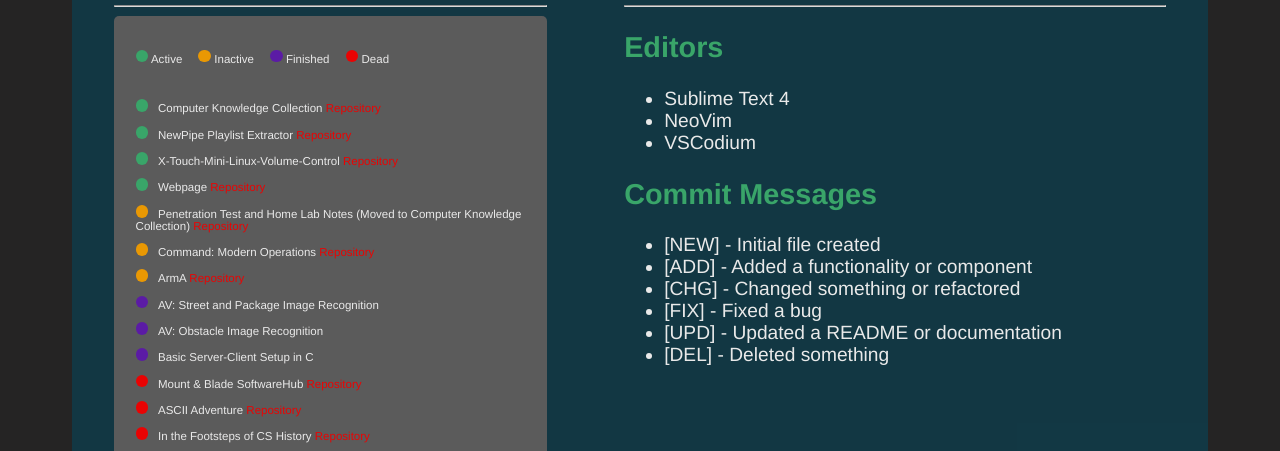
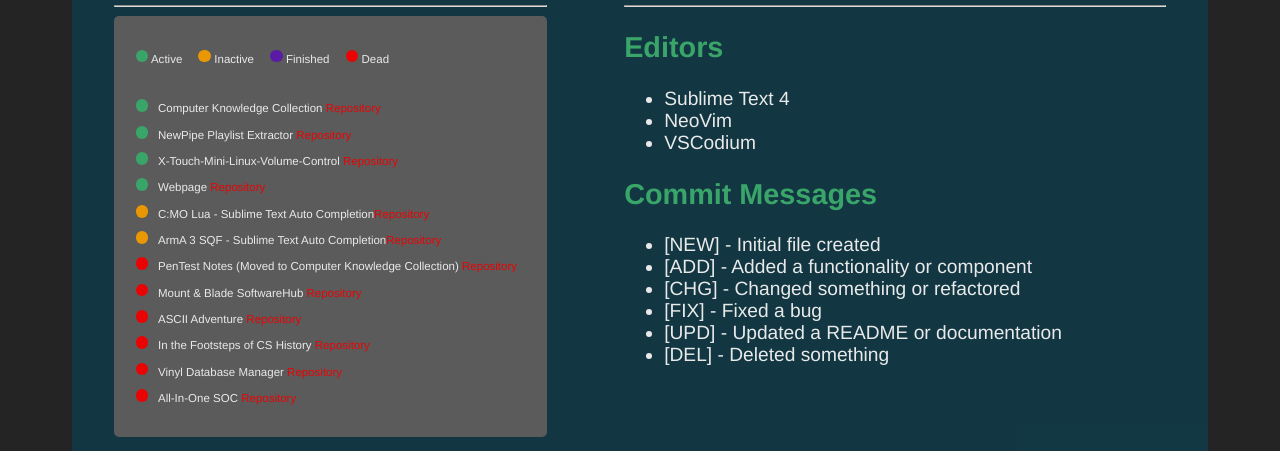
Before and after one commit to Quasolaris/quasolaris-webpage, a plain HTML site: page code/code.html in a window 1280 px wide. Shown: the part 340-791 px from the top of the page. Drawn offline with Linux system fonts and the light colour scheme.

Commit message:
[CHG] -  Repositories List on Code page

```diff
--- a/code/code.html
+++ b/code/code.html
@@ -37,24 +37,15 @@
                 <span class="dot-active"></span>&nbsp;&nbsp;&nbsp;Webpage <a href="https://github.com/Quasolaris/quasolaris-webpage" target="_blank"> Repository</a>
               </p>
               <p>
-                <span class="dot-inactive"></span>&nbsp;&nbsp;&nbsp;Penetration Test and Home Lab Notes (Moved to Computer Knowledge Collection)<a href="https://codeberg.org/Quasolaris/Pentest_Toolkit" target="_blank"> Repository</a>
-              </p>
-              <p>
-                <span class="dot-inactive"></span>&nbsp;&nbsp;&nbsp;Command: Modern Operations <a href="https://github.com/Quasolaris/CommandModernOperations" target="_blank">Repository</a>
+                <span class="dot-inactive"></span>&nbsp;&nbsp;&nbsp;C:MO Lua - Sublime Text Auto Completion<a href="https://github.com/Quasolaris/CommandModernOperations" target="_blank">Repository</a>
               </p>
               <p>
                 <p>
-                  <span class="dot-inactive"></span>&nbsp;&nbsp;&nbsp;ArmA <a href="https://github.com/Quasolaris/ArmA" target="_blank">Repository</a>
+                  <span class="dot-inactive"></span>&nbsp;&nbsp;&nbsp;ArmA 3 SQF - Sublime Text Auto Completion<a href="https://github.com/Quasolaris/ArmA" target="_blank">Repository</a>
                 </p>
                 <p>
-                  <span class="dot-finished"></span>&nbsp;&nbsp;&nbsp;AV: Street and Package Image Recognition
-                </p>
-                <p>
-                  <span class="dot-finished"></span>&nbsp;&nbsp;&nbsp;AV: Obstacle Image Recognition
-                </p>
-                <p>
-                  <span class="dot-finished"></span>&nbsp;&nbsp;&nbsp;Basic Server-Client Setup in C
-                </p>
+                <span class="dot-dead"></span>&nbsp;&nbsp;&nbsp;PenTest Notes (Moved to Computer Knowledge Collection)<a href="https://codeberg.org/Quasolaris/Pentest_Toolkit" target="_blank"> Repository</a>
+              </p>
                 <p>
                   <span class="dot-dead"></span>&nbsp;&nbsp;&nbsp;Mount & Blade SoftwareHub <a href="https://github.com/Quasolaris/AbandonedProjects/tree/main/MountandBladeSoftwareHub" target="_blank">Repository</a>
                 </p>
```
